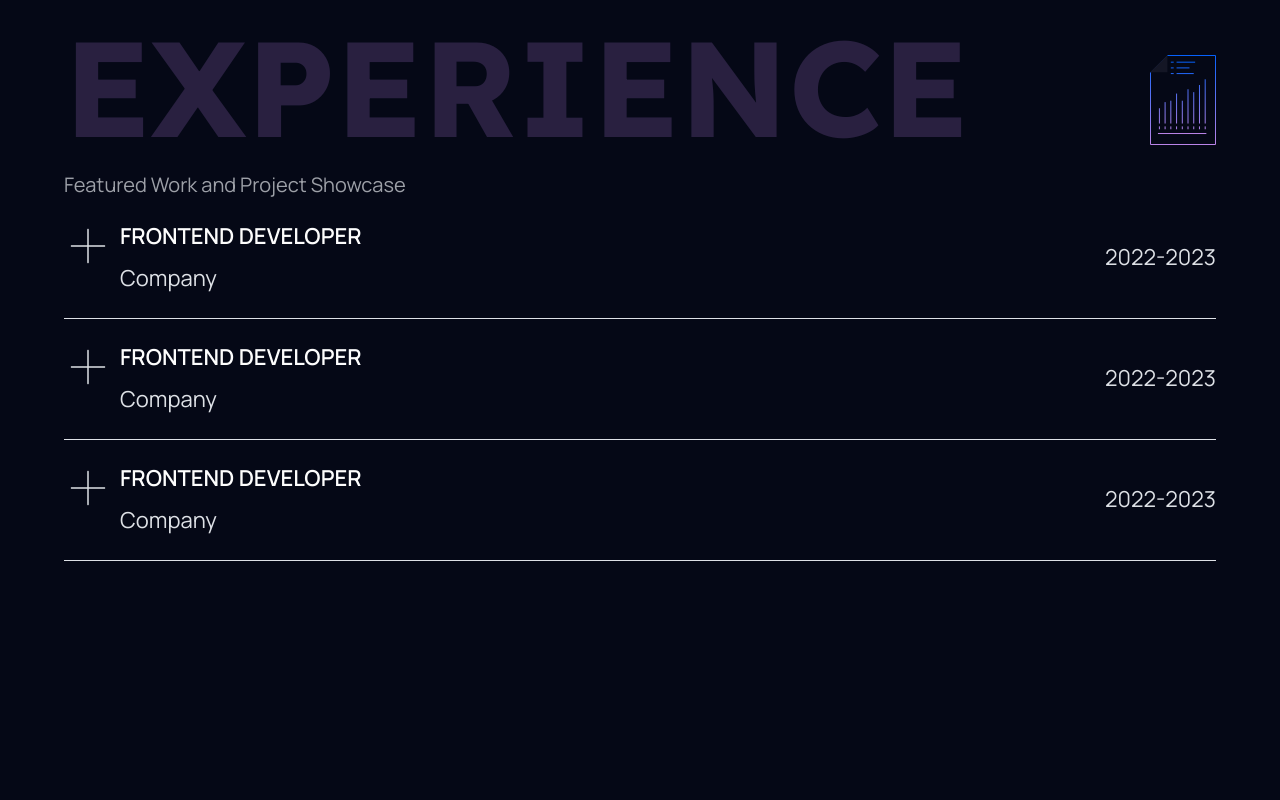
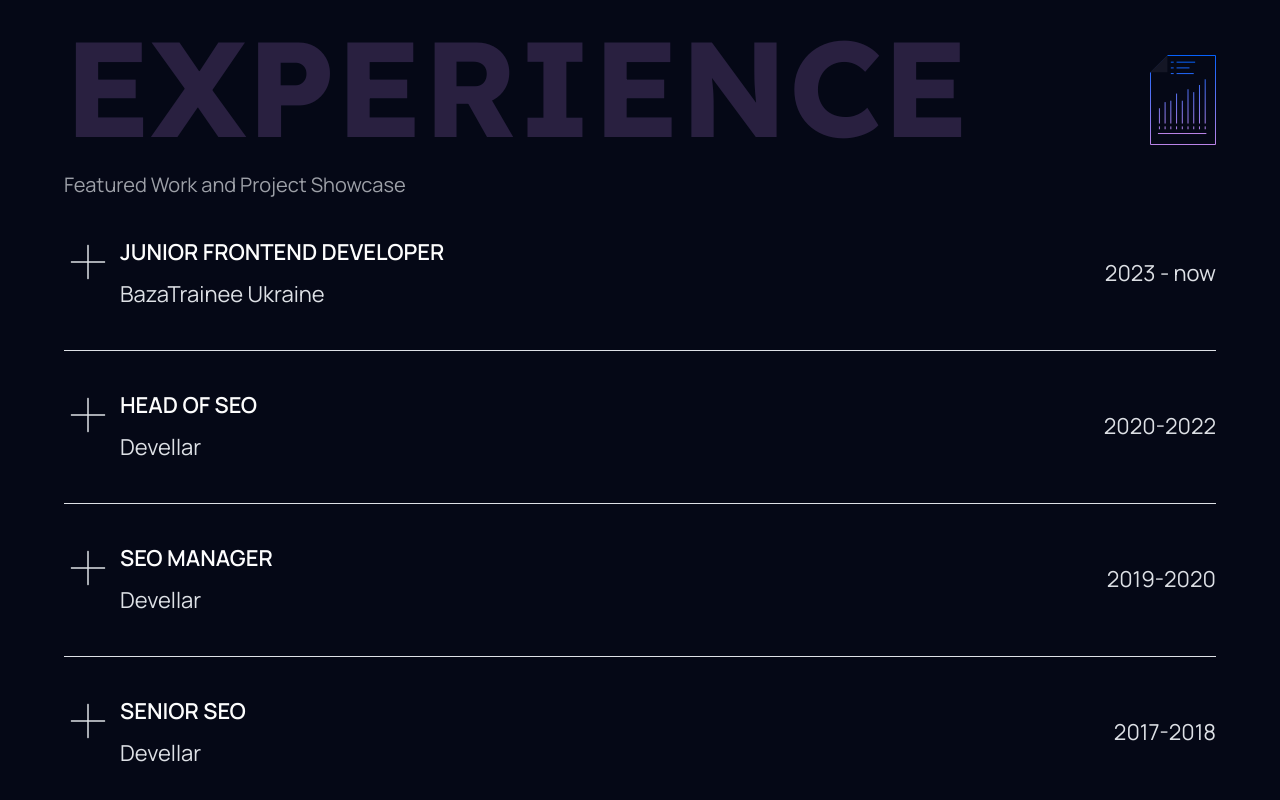
Before and after one commit to lanina90/personal-website, a React (Create React App) app: page / in a window 1280 px wide. Shown: the part 3906-4706 px from the top of the page. Before the commit the page ends 4476 px from the top, so only its background shows below. Built offline with nearby package versions, Linux system fonts and the light colour scheme.

Commit message:
feature:  create experience section

```diff
--- a/src/Components/Experience/Accordion/Accordion.module.css
+++ b/src/Components/Experience/Accordion/Accordion.module.css
@@ -1,10 +1,17 @@
 .accordion {
+ display: flex;
+ flex-direction: column;
+ gap: 8px;
+ border-bottom: 1px solid #DEE1E6;
+}
+
+.main {
  display: flex;
  gap: 8px;
  flex-shrink: 0;
  align-self: stretch;
- border-bottom: 1px solid #DEE1E6;
  padding: 16px 0;
+ position: relative;
 }
 
 .info {
@@ -50,13 +57,31 @@
  line-height: 130%;
 }
 
+.wrapper {
+ display: flex;
+ gap: 24px;
+ padding-bottom: 10px;
+}
+
+.iconList {
+ width: 32px;
+ height: 32px;
+}
+
+.listText {
+ color: var(--grey, #DEE1E6);
+ font-family: var(--body-text-small-ff);
+ font-size: var(--body-text-small-fs);
+ font-weight: var(--body-text-small-fw);
+ line-height: var(--body-text-small-lh);
+}
 
 @media screen and (min-width: 1024px) {
  .accordion {
   padding: 24px 0;
  }
 
- .info{
+ .info {
   flex-direction: row;
   align-items: center;
   justify-content: space-between;
@@ -93,4 +118,12 @@
   line-height: var(--body-text-desc-lh);
  }
 
+ .listText {
+  color: var(--grey, #DEE1E6);
+  font-family: var(--body-text-desc-ff);
+  font-size: var(--body-text-desc-fs);
+  font-weight: var(--body-text-desc-fw);
+  line-height: var(--body-text-desc-lh);
+ }
+
 }
--- a/src/Components/Experience/Accordion/AccordionItem.tsx
+++ b/src/Components/Experience/Accordion/AccordionItem.tsx
@@ -1,29 +1,45 @@
-import React, {useState} from 'react';
+import React, {FC, useState} from 'react';
 import {ReactComponent as Minus} from '../../../assets/img/ui/minus.svg';
 import {ReactComponent as Plus} from '../../../assets/img/ui/plus.svg';
-import styles from './Accordion.module.css'
+import styles from './Accordion.module.css';
+import DutiesList from './DutiesList';
 
-const AccordionItem = () => {
+interface AccordionItemProps {
+  position: string,
+  company: string,
+  period: string,
+  duties: string[]
+}
+const AccordionItem: FC<AccordionItemProps> = ({position, company, period, duties}) => {
   const [isOpen, setIsOpen] = useState(false)
 
   const onClickHandler = () => {
     setIsOpen(!isOpen)
   }
   return (
+    <>
       <div className={styles.accordion}>
+        <div className={styles.main}>
           <div className={styles.icon} onClick={onClickHandler}>
             {isOpen ? <Minus/> : <Plus/>}
           </div>
           <div className={styles.info}>
             <div className={styles.position}>
-          <h3>Frontend Developer</h3>
-          <p>Company</p>
+              <h3>{position}</h3>
+              <p>{company}</p>
             </div>
             <div className={styles.years}>
-          2022-2023
+              {period}
             </div>
           </div>
         </div>
+        {isOpen &&
+          <DutiesList duties={duties}/>
+        }
+      </div>
+
+
+    </>
   );
 };
 
--- /dev/null
+++ b/src/Components/Experience/Accordion/DutiesList.tsx
@@ -0,0 +1,26 @@
+import React, {FC} from 'react';
+import {ReactComponent as Icon} from '../../../assets/img/ui/list.svg';
+import styles from './Accordion.module.css';
+
+interface DutiesListProps {
+  duties: string[]
+}
+
+const DutiesList: FC<DutiesListProps> = ({duties}) => {
+  return (
+    <div className={styles.dropdown}>
+        {duties.map((item, index) =>
+          <div key={index} className={styles.wrapper}>
+            <div className={styles.iconList}>
+              <Icon/>
+            </div>
+            <div className={styles.listText}>
+              <p>{item}</p>
+            </div>
+          </div>
+        )}
+    </div>
+  );
+};
+
+export default DutiesList;
--- a/src/Components/Experience/Experience.tsx
+++ b/src/Components/Experience/Experience.tsx
@@ -1,9 +1,10 @@
-import React from 'react';
+import React, {Fragment} from 'react';
 import {ReactComponent as Work} from '../../assets/img/work/experience.svg';
 import {useMedia} from '../../hooks/useMedia';
 import Container from '../Container/Container';
 import Heading from '../SectionHeading/Heading';
 import AccordionItem from './Accordion/AccordionItem';
+import work from './db.json';
 import styles from './Experience.module.css'
 
 const Experience = () => {
@@ -14,7 +15,18 @@ const Experience = () => {
         icon={<Work/>}
         title={(isDesktop || isDeskLg) ? 'Experience' : 'Work history'}
         text={'Featured Work and Project Showcase'}/>
-    <AccordionItem/><AccordionItem/><AccordionItem/>
+
+      {work.map(item =>
+        <Fragment key={item.id}>
+          <AccordionItem
+            position={item.position}
+            company={item.company}
+            period={item.period}
+            duties={item.duties}
+          />
+        </Fragment>
+      )}
+
     </Container>
   );
 };
--- /dev/null
+++ b/src/Components/Experience/db.json
@@ -0,0 +1,46 @@
+[
+  {
+    "id": "1",
+    "position": "junior frontend developer",
+    "company": "BazaTrainee Ukraine",
+    "period": "2023 - now",
+    "duties": [
+      "Demonstrated strong leadership skills in inventory management, overseeing receiving, counting, and returning tasks, and ensuring accurate inventory data in the system",
+      "Collaborated effectively with cross-functional teams, fostering seamless operations, effective communication, and delivering high-quality customer service.",
+      "Utilised problem-solving and analytical skills to gather and analyse inventory data, identify trends, and provide insights for informed decision-making."
+    ]
+  },
+  {
+    "id": "2",
+    "position": "Head of SEO",
+    "company": "Devellar",
+    "period": "2020-2022",
+    "duties": [
+      "Demonstrated strong leadership skills in inventory management, overseeing receiving, counting, and returning tasks, and ensuring accurate inventory data in the system",
+      "Collaborated effectively with cross-functional teams, fostering seamless operations, effective communication, and delivering high-quality customer service.",
+      "Utilised problem-solving and analytical skills to gather and analyse inventory data, identify trends, and provide insights for informed decision-making."
+    ]
+  },
+  {
+    "id": "3",
+    "position": "SEO Manager",
+    "company": "Devellar",
+    "period": "2019-2020",
+    "duties": [
+      "Demonstrated strong leadership skills in inventory management, overseeing receiving, counting, and returning tasks, and ensuring accurate inventory data in the system",
+      "Collaborated effectively with cross-functional teams, fostering seamless operations, effective communication, and delivering high-quality customer service.",
+      "Utilised problem-solving and analytical skills to gather and analyse inventory data, identify trends, and provide insights for informed decision-making."
+    ]
+  },
+  {
+    "id": "4",
+    "position": "Senior SEO",
+    "company": "Devellar",
+    "period": "2017-2018",
+    "duties": [
+      "Demonstrated strong leadership skills in inventory management, overseeing receiving, counting, and returning tasks, and ensuring accurate inventory data in the system",
+      "Collaborated effectively with cross-functional teams, fostering seamless operations, effective communication, and delivering high-quality customer service.",
+      "Utilised problem-solving and analytical skills to gather and analyse inventory data, identify trends, and provide insights for informed decision-making."
+    ]
+  }
+]
```
Also changed, not shown: src/assets/img/ui/list.svg (added). Lines whose indentation alone changed are shown as unchanged.
